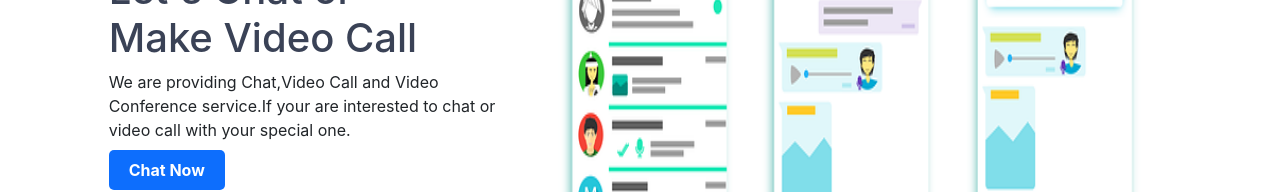
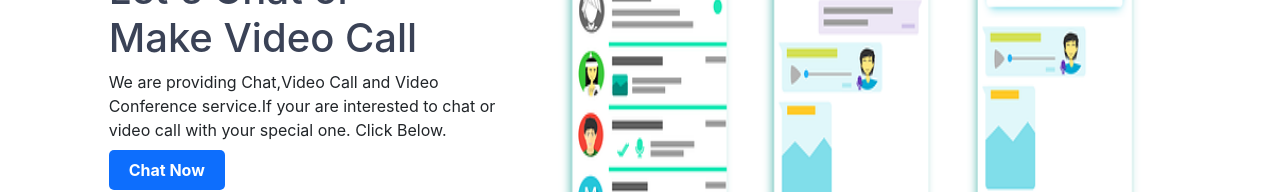
Before and after one commit to mohammadkamrulhasan/Hello-, a React (Create React App) app: page / in a window 1280 px wide. Shown: the part 286-478 px from the top of the page. Built offline with nearby package versions, Linux system fonts and the light colour scheme.

Commit message:
Update Header part

```diff
--- a/src/components/Header/HeaderMain.js
+++ b/src/components/Header/HeaderMain.js
@@ -7,7 +7,7 @@ const HeaderMain = () => {
         <main style={{height:'600px',marginTop:'60px'}} className="row d-flex align-items-center">
             <div className="col-md-4 offset-md-1">
                 <h1 style={{color: '#3A4256'}}>Let's Chat or  <br/>Make Video Call  </h1>
-                <p >We are providing Chat,Video Call and Video Conference service.If your are interested to chat or video call with your special one.</p>
+                <p >We are providing Chat,Video Call and Video Conference service.If your are interested to chat or video call with your special one. Click Below.</p>
                 <a class="link-button btn-primary" target="_blank" href="" rel="noreferrer">Chat Now</a>
 
             </div>
```
